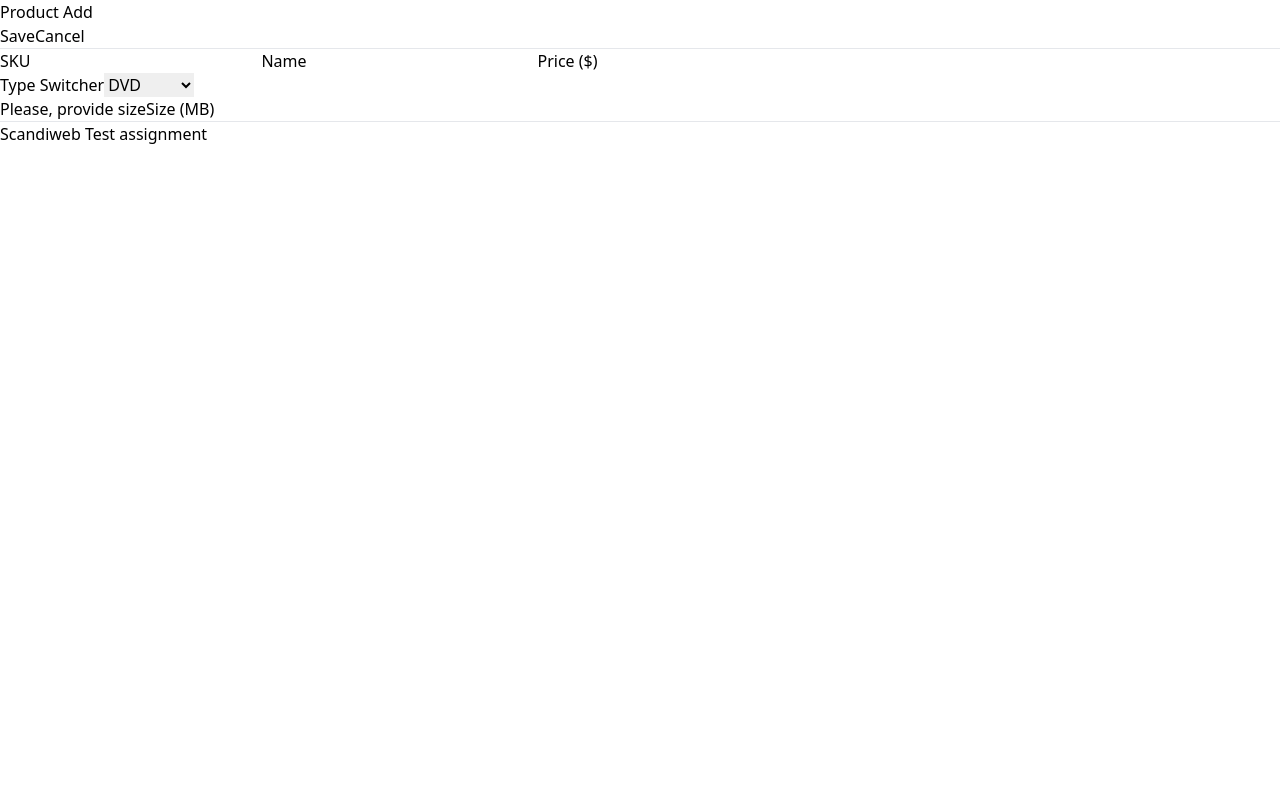
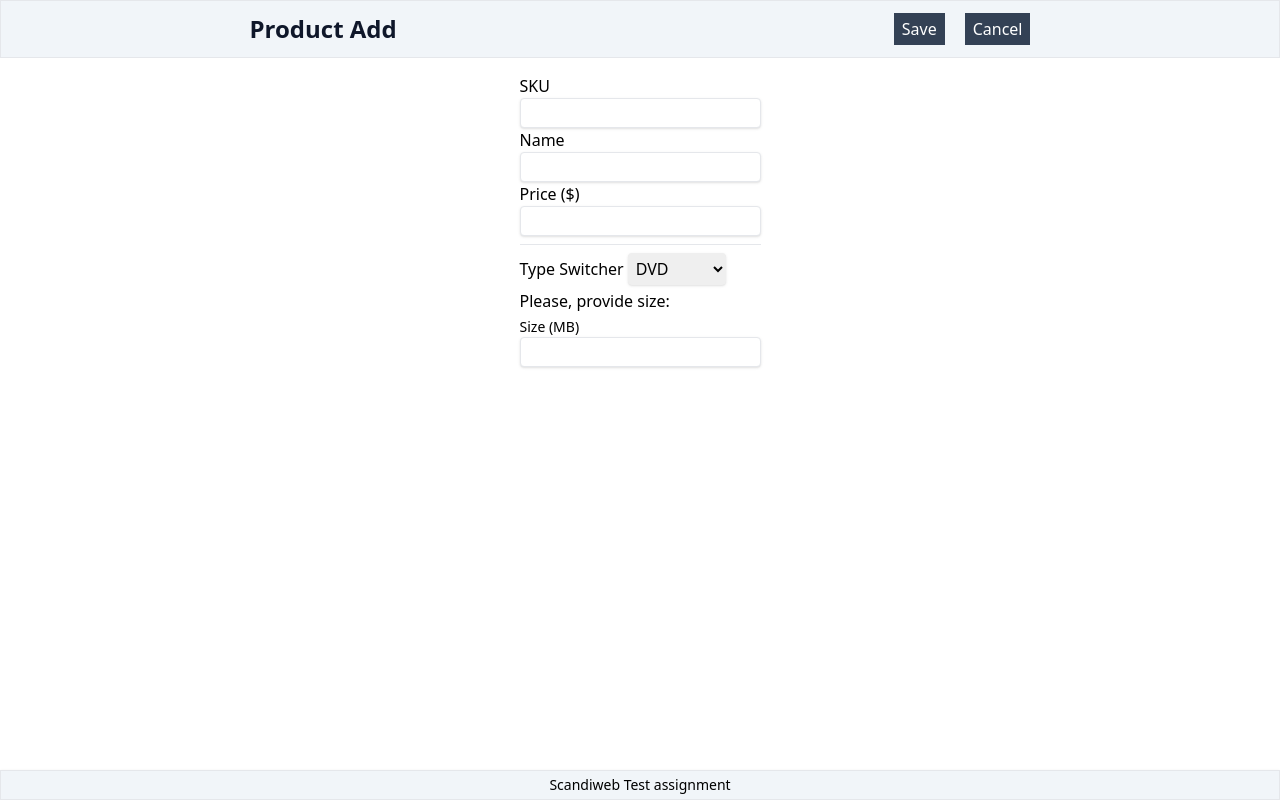
Before and after one commit to WillSs-Dev/products-front-end, a React (Create React App) app: page /add-product in a window 1280 px wide. Built offline with nearby package versions, Linux system fonts and the light colour scheme.

Commit message:
chore: adds styles to the product add page

```diff
--- a/src/components/AttributesForm.jsx
+++ b/src/components/AttributesForm.jsx
@@ -9,66 +9,83 @@ const AttributesForm = ({ handleFormChange }) => {
   };
 
   return (
-    <>
-      <div>
-        <label htmlFor="type">Type Switcher</label>
+    <div className="my-2">
+      <div className="my-1">
+        <label className="mr-1 font-medium" htmlFor="type">
+          Type Switcher
+        </label>
         <select
+          className="rounded shadow p-1 font-medium focus:outline-none focus:shadow-outline"
           id="#productType"
           name="category"
           onChange={handleTypeChange}
           value={productType}
         >
-          <option value="dvd" id="#DVD">
-            DVD
-          </option>
-          <option value="book" id="#Book">
-            Book
-          </option>
-          <option value="furniture" id="#Furniture">
-            Furniture
-          </option>
+          <option value="dvd">DVD</option>
+          <option value="book">Book</option>
+          <option value="furniture">Furniture</option>
         </select>
       </div>
+
       <div>
         {productType === 'dvd' && (
-          <>
-            <span>Please, provide size</span>
-            <label htmlFor="size">Size (MB)</label>
-            <input id="#size" name="attr_value" onChange={handleFormChange} />
-          </>
+          <div className="flex flex-col">
+            <span className='mb-1'>Please, provide size:</span>
+            <label className="text-sm font-light" htmlFor="size">Size (MB)</label>
+            <input
+              className="shadow border rounded w-full py-1 px-1 text-gray-700 leading-tight focus:outline-none focus:shadow-outline"
+              id="#size"
+              name="attr_value"
+              onChange={handleFormChange}
+            />
+          </div>
         )}
         {productType === 'book' && (
-          <>
-            <span>Please, provide weight</span>
-            <label htmlFor="weight">Weight (KG)</label>
-            <input id="#weight" name="attr_value" onChange={handleFormChange} />
-          </>
+          <div className="flex flex-col">
+            <span className='mb-1'>Please, provide weight:</span>
+            <label className="text-sm font-light" htmlFor="weight">Weight (KG)</label>
+            <input
+              className="shadow border rounded w-full py-1 px-1 text-gray-700 leading-tight focus:outline-none focus:shadow-outline"
+              id="#weight"
+              name="attr_value"
+              onChange={handleFormChange}
+            />
+          </div>
         )}
         {productType === 'furniture' && (
-          <>
-            <span>Please, provide dimensions:</span>
-            <label htmlFor="height">Height (M)</label>
+          <div className="flex flex-col gap-1">
+            <span className='mb-1' >Please, provide dimensions:</span>
+            <label className="text-sm font-light" htmlFor="height">
+              Height (M)
+            </label>
             <input
+              className="shadow border rounded w-full py-1 px-1 text-gray-700 leading-tight focus:outline-none focus:shadow-outline"
               id="#height"
               name="height"
               onChange={handleFormChange}
             />
-            <label htmlFor="width">Width (M)</label>
+            <label className="text-sm font-light" htmlFor="width">
+              Width (M)
+            </label>
             <input
+              className="shadow border rounded w-full py-1 px-1 text-gray-700 leading-tight focus:outline-none focus:shadow-outline"
               id="#width"
               name="width"
               onChange={handleFormChange}
             />
-            <label htmlFor="length">Length (M)</label>
+            <label className="text-sm font-light" htmlFor="length">
+              Length (M)
+            </label>
             <input
+              className="shadow border rounded w-full py-1 px-1 text-gray-700 leading-tight focus:outline-none focus:shadow-outline"
               id="#length"
               name="length"
               onChange={handleFormChange}
             />
-          </>
+          </div>
         )}
       </div>
-    </>
+    </div>
   );
 };
 
--- a/src/pages/AddProduct/AddProduct.jsx
+++ b/src/pages/AddProduct/AddProduct.jsx
@@ -1,9 +1,10 @@
 import React, { useState } from 'react';
-import { Link, useNavigate } from 'react-router-dom';
+import { useNavigate } from 'react-router-dom';
 import { addProduct } from '../../api';
 import AttributesForm from '../../components/AttributesForm';
 import { genReqBody } from '../../utils/handleResponses';
 import { initialFormState, validateForm } from '../../utils/handleForm';
+import Footer from '../../components/Footer';
 
 const AddProducts = () => {
   const [formData, setFormData] = useState(initialFormState);
@@ -31,41 +32,71 @@ const AddProducts = () => {
     navigate('/');
   };
 
+  const cancel = () => {
+    navigate('/');
+  };
+
   return (
     <>
-      <div>
-        <h1>Product Add</h1>
-        <div>
-          <button onClick={handleSubmit}>Save</button>
-          <button>
-            <Link to="/">Cancel</Link>
+      <header className="flex justify-around py-3 items-center border box-shadow-lg bg-slate-100">
+        <h1 className="text-2xl font-semibold text-slate-900">Product Add</h1>
+        <nav className="flex justify-around gap-5">
+          <button
+            className="bg-slate-700 text-white px-2 py-1 hover:bg-slate-900 transition duration-300 ease-in-out"
+            onClick={handleSubmit}
+          >
+            Save
           </button>
-        </div>
-      </div>
-      <hr />
-      <form id="#product_form">
-        <div>
-          <label htmlFor="sku">SKU</label>
-          <input id="#sku" name="sku" onChange={handleFormChange} />
+          <button
+            className="bg-slate-700 text-white px-2 py-1 hover:bg-slate-900 transition duration-300 ease-in-out"
+            onClick={cancel}
+          >
+            Cancel
+          </button>
+        </nav>
+      </header>
 
-          <label htmlFor="name">Name</label>
+      <main className="flex justify-center mb-8">
+        <form className="p-2" id="#product_form">
+          <div className="flex flex-col my-2">
+            <label className="font-regular" htmlFor="sku">
+              SKU
+            </label>
             <input
+              className="shadow border rounded w-full py-1 px-1 text-gray-700 leading-tight focus:outline-none focus:shadow-outline"
+              id="#sku"
+              name="sku"
+              onChange={handleFormChange}
+            />
+
+            <label className="font-regular" htmlFor="name">
+              Name
+            </label>
+            <input
+              className="shadow border rounded w-full py-1 px-1 text-gray-700 leading-tight focus:outline-none focus:shadow-outline"
               id="#name"
               name="name"
               onChange={handleFormChange}
             />
 
-          <label htmlFor="price">Price ($)</label>
+            <label className="font-regular" htmlFor="price">
+              Price ($)
+            </label>
             <input
+              className="shadow border rounded w-full py-1 px-1 text-gray-700 leading-tight focus:outline-none focus:shadow-outline"
               id="#price"
               name="price"
               onChange={handleFormChange}
             />
           </div>
+
+          <hr />
+
           <AttributesForm handleFormChange={handleFormChange} />
         </form>
-      <hr />
-      <span>Scandiweb Test assignment</span>
+      </main>
+
+      <Footer />
     </>
   );
 };
```
Also changed, not shown: src/dist/index.css. Lines whose indentation alone changed are shown as unchanged.
